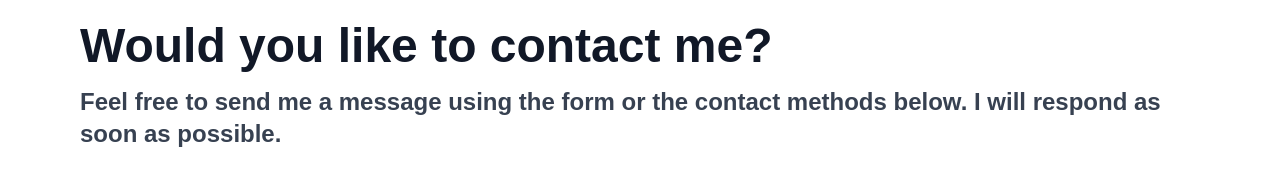
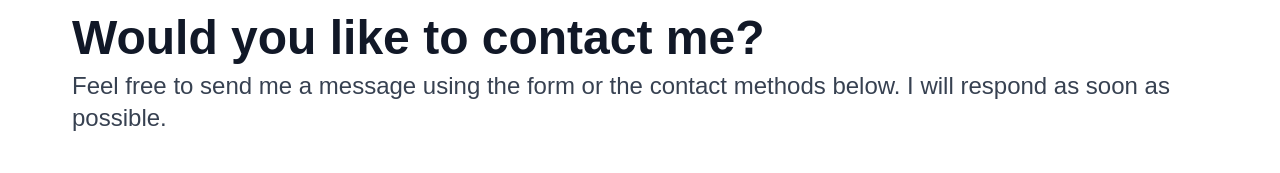
Before and after one commit to Farmeurimmo/portfolio-v5, a Next.js app: page /en in a window 1280 px wide. Shown: the part 2555-2728 px from the top of the page. Built offline with nearby package versions, Linux system fonts and the light colour scheme; no server answers.

Commit message:
fix: padding incoherence

```diff
--- a/src/app/[locale]/page.jsx
+++ b/src/app/[locale]/page.jsx
@@ -9,7 +9,7 @@ export default function HomePage() {
             <main className="flex flex-col gap-8 w-full">
                 <section id="presentation" className="flex flex-col items-center p-2 sm:p-4 lg:p-8">
                     <div className="hero place-items-start flex flex-col lg:flex-row items-center gap-8 w-full">
-                        <div className="text-center lg:text-left gap-4 w-full">
+                        <div className="flex flex-col text-center lg:text-left gap-4 w-full">
                             <div className="flex items-center gap-4 mb-4">
                                 <img loading="lazy"
                                      src="https://cdn.farmeurimmo.fr/img/logo.jpg"
--- a/src/components/MainPageContent.jsx
+++ b/src/components/MainPageContent.jsx
@@ -52,7 +52,7 @@ export default function MainPageContent() {
 
     return (
         <>
-            <section id="services" className="flex flex-col items-start p-8 gap-2 sm:p-10">
+            <section id="services" className="flex flex-col items-start p-2 gap-2 sm:p-8">
                 <h2 className="text-3xl sm:text-4xl lg:text-5xl font-bold text-gray-900 dark:text-white">
                     {t('services.title')}
                 </h2>
@@ -87,9 +87,9 @@ export default function MainPageContent() {
 
             <Skills/>
 
-            <section id={"contact"} className="flex flex-col items-start p-8 gap-4 sm:p-10">
+            <section id={"contact"} className="flex flex-col items-start p-2 gap-2 sm:p-8">
                 <h2 className="text-3xl sm:text-4xl lg:text-5xl font-bold text-gray-900 dark:text-white">{t('contact.title')}</h2>
-                <p className="text-lg font-semibold sm:text-xl lg:text-2xl text-gray-700 dark:text-gray-200">{t('contact.description')}</p>
+                <p className="text-lg sm:text-xl lg:text-2xl text-gray-700 dark:text-gray-200">{t('contact.description')}</p>
                 <ContactForm service={selectedService}/>
             </section>
         </>
--- a/src/components/Skills.jsx
+++ b/src/components/Skills.jsx
@@ -216,7 +216,7 @@ export default function Skills() {
     const groupedSkills = groupByCategory(skills);
 
     return (
-        <section id={"skills"} className="hero place-items-start flex flex-col p-8 gap-4 sm:p-10 w-full">
+        <section id={"skills"} className="hero place-items-start flex flex-col p-2 gap-4 sm:p-8 w-full">
             <h2 className="text-3xl sm:text-4xl lg:text-5xl font-bold text-gray-900 dark:text-white">{t('skills.title')}</h2>
             {Object.keys(groupedSkills).map(category => (
                 <div key={category} className="flex flex-col flex-wrap gap-8">
```
